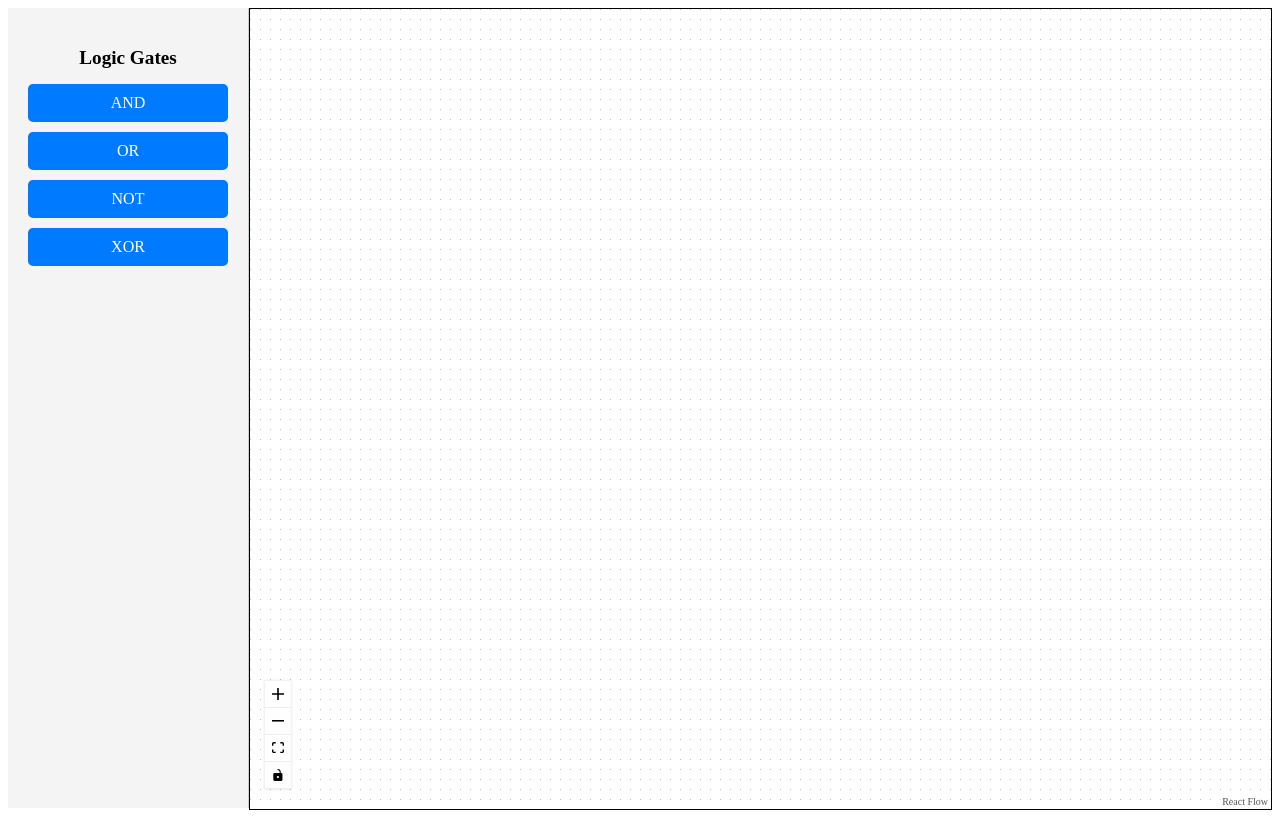
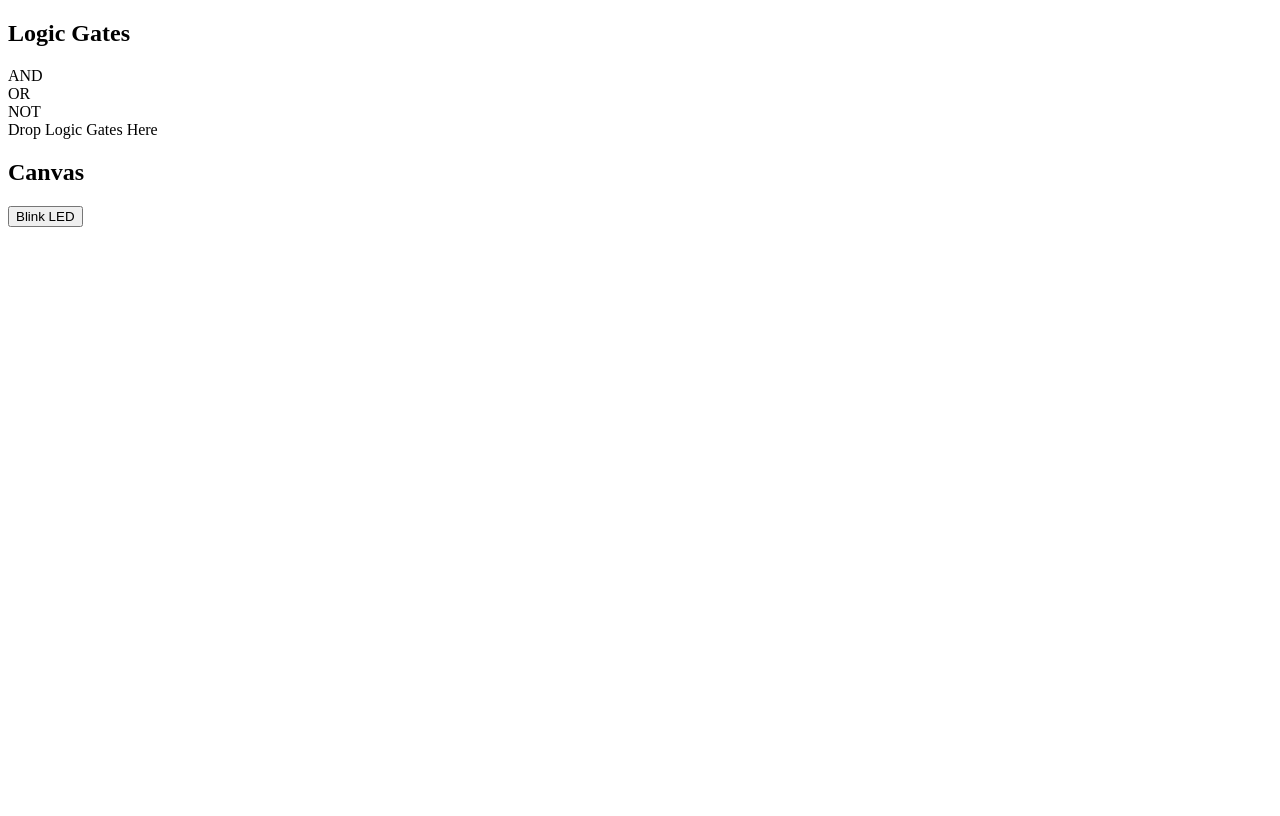
Before and after one commit to aqib123-jpg/ic-trailer-project, a React (Create React App) app: page / in a window 1280 px wide. Built offline with nearby package versions, Linux system fonts and the light colour scheme.

Commit message:
just a comment for januaray 2 2025

```diff
--- a/src/App.tsx
+++ b/src/App.tsx
@@ -1,35 +1,146 @@
-// import React, { useState } from 'react';
-// import Toolbox from './ToolBox';
-// import Canvas from './Canvas';
+import React, { useState, useRef } from "react";
+import { DndProvider, useDrag, useDrop } from "react-dnd";
+import { HTML5Backend } from "react-dnd-html5-backend";
+import "./App.css";
 
-// const App: React.FC = () => {
-//   return (
-//     <div style={{ display: 'flex' }}>
-//       <Toolbox />
-//       <Canvas />
-//     </div>
-//   );
-// };
+type GateType = "AND" | "OR" | "NOT";
 
-// export default App;
+interface LogicGate {
+  id: number;
+  type: GateType;
+  input1?: boolean;
+  input2?: boolean;
+  output?: boolean;
+}
+
+const gatesData: LogicGate[] = [
+  { id: 1, type: "AND" },
+  { id: 2, type: "OR" },
+  { id: 3, type: "NOT" },
+];
+
+const LogicGateComponent = React.forwardRef<HTMLDivElement, { gate: LogicGate }>(
+  ({ gate }, ref) => {
+    const [{ isDragging }, drag] = useDrag(() => ({
+      type: "gate",
+      item: { id: gate.id, type: gate.type },
+      collect: (monitor) => ({
+        isDragging: !!monitor.isDragging(),
+      }),
+    }));
+
+    return (
+      <div
+        ref={(node) => {
+          drag(node);
+          if (node && ref) {
+            (ref as React.RefObject<HTMLDivElement>).current = node;
+          }
+        }}
+        className={`p-2 border rounded shadow-sm bg-blue-500 text-white ${
+          isDragging ? "opacity-50" : "opacity-100"
+        } cursor-grab`}
+      >
+        {gate.type}
+      </div>
+    );
+  }
+);
 
 
-import React from 'react';
-import './App.css';
-import Canvas from './Canvas';
-import GatePalette from './GatePalette';
-import { ReactFlowProvider } from 'react-flow-renderer';
 
-const App: React.FC = () => {
+const DropZone: React.FC<{
+  onDrop: (item: { id: number; type: GateType }) => void;
+}> = ({ onDrop }) => {
+  const [{ isOver }, drop] = useDrop(() => ({
+    accept: "gate",
+    drop: (item: { id: number; type: GateType }) => onDrop(item),
+    collect: (monitor) => ({
+      isOver: !!monitor.isOver(),
+    }),
+  }));
+
+  const dropRef = useRef<HTMLDivElement | null>(null);
+
   return (
-    <div className="app">
-      <GatePalette />
-      <ReactFlowProvider>
-        <Canvas />
-      </ReactFlowProvider>
-
+    <div
+      ref={(node) => {
+        drop(node);
+        if (node && dropRef.current) {
+          dropRef.current = node;
+        }
+      }}
+      className={`w-full h-64 border-2 border-dashed rounded flex justify-center items-center ${
+        isOver ? "bg-blue-100" : "bg-gray-100"
+      }`}
+    >
+      Drop Logic Gates Here
     </div>
   );
 };
 
+
+const App: React.FC = () => {
+  const [droppedGates, setDroppedGates] = useState<LogicGate[]>([]);
+  const [ledState, setLedState] = useState(false);
+
+  const handleDrop = (item: { id: number; type: GateType }) => {
+    setDroppedGates((prev) => [
+      ...prev,
+      { id: Date.now(), type: item.type, input1: false, input2: false, output: false },
+    ]);
+  };
+
+  const handleBlink = () => {
+    if (droppedGates.some((gate) => gate.type === "AND")) {
+      setLedState((prev) => !prev);
+    }
+  };
+
+  return (
+    <DndProvider backend={HTML5Backend}>
+      <div className="flex flex-col lg:flex-row gap-4 p-4">
+        {/* Logic Gates List */}
+        <div className="flex flex-col gap-2 p-4 border rounded shadow-lg bg-white">
+          <h2 className="text-xl font-bold mb-2">Logic Gates</h2>
+          {gatesData.map((gate) => (
+            <LogicGateComponent key={gate.id} gate={gate} />
+          ))}
+        </div>
+
+        {/* Drop Zone */}
+        <div className="flex-1">
+          <DropZone onDrop={handleDrop} />
+        </div>
+
+
+        <div className="flex flex-col gap-4 items-center p-4 border rounded shadow-lg bg-white">
+          <h2 className="text-xl font-bold">Canvas</h2>
+          <div className="grid grid-cols-1 gap-2">
+            {droppedGates.map((gate) => (
+              <div
+                key={gate.id}
+                className="p-2 border rounded shadow bg-green-500 text-white"
+              >
+                {gate.type}
+              </div>
+            ))}
+          </div>
+          <button
+            className="px-4 py-2 bg-blue-500 text-white rounded shadow hover:bg-blue-600"
+            onClick={handleBlink}
+          >
+            Blink LED
+          </button>
+          <div
+            className={`w-8 h-8 rounded-full border-2 ${
+              ledState ? "bg-green-500" : "bg-red-500"
+            }`}
+          ></div>
+        </div>
+      </div>
+    </DndProvider>
+  );
+};
+
 export default App;
--- a/src/Canvas.tsx
+++ b/src/Canvas.tsx
@@ -1,62 +1,3 @@
-// import React, { useState } from 'react';
-// import ReactFlow, {
-//   addEdge,
-//   Background,
-//   Node,
-//   Edge,
-//   Connection,
-// } from 'react-flow-renderer';
-
-// const initialNodes: Node[] = []; // Empty canvas initially
-// const initialEdges: Edge[] = []; // No connections initially
-
-// const Canvas: React.FC = () => {
-//   const [nodes, setNodes] = useState<Node[]>(initialNodes);
-//   const [edges, setEdges] = useState<Edge[]>(initialEdges);
-
-//   // Handles connecting nodes
-//   const onConnect = (params: Connection) => {
-//     setEdges((eds) => addEdge(params, eds));
-//   };
-
-//   // Handles drag-and-drop of logic gates
-//   const onDrop = (event: React.DragEvent<HTMLDivElement>) => {
-//     const gateType = event.dataTransfer.getData('application/reactflow');
-//     const position = {
-//       x: event.clientX,
-//       y: event.clientY,
-//     };
-
-//     const newNode: Node = {
-//       id: `${gateType}-${nodes.length + 1}`,
-//       type: 'default',
-//       position,
-//       data: { label: gateType },
-//     };
-
-//     setNodes((nds) => nds.concat(newNode));
-//   };
-
-//   return (
-//     <div style={{ width: '100%', height: '100vh', border: '1px solid black' }}>
-//       <ReactFlow
-//         nodes={nodes}
-//         edges={edges}
-//         onConnect={onConnect}
-//         onDrop={onDrop}
-//         onDragOver={(event) => event.preventDefault()} // Allow drop
-//         fitView
-//       >
-//         <Background />
-//       </ReactFlow>
-//     </div>
-//   );
-// };
-
-// export default Canvas;
-
-
-
 import React, { useState } from 'react';
 import ReactFlow, {
   Background,
@@ -66,6 +7,7 @@ import ReactFlow, {
   Edge,
   Node,
   useReactFlow,
+  ReactFlowProvider,
 } from 'react-flow-renderer';
 
 type NodeType = Node;
@@ -81,8 +23,30 @@ const Canvas: React.FC = () => {
 
   const onConnect = (params: Connection) => setEdges((eds) => addEdge(params, eds));
 
+  // Custom Node rendering
+  const customNode = ({ data }: any) => (
+    <div
+      style={{
+        border: '1px solid black',
+        padding: '10px',
+        borderRadius: '5px',
+        width: '120px',
+        textAlign: 'center',
+      }}
+    >
+      <div>{data.label}</div>
+      {data.inputs.map((input: any) => (
+        <div key={input.id}>
+          <strong>{input.label}</strong>
+        </div>
+      ))}
+    </div>
+  );
+
   const onDrop = (event: React.DragEvent<HTMLDivElement>) => {
     event.preventDefault();
+
+    // Get the gate type from the dragged element
     const gateType = event.dataTransfer.getData('application/reactflow');
     const reactFlowBounds = event.currentTarget.getBoundingClientRect();
     const position = project({
@@ -90,11 +54,22 @@ const Canvas: React.FC = () => {
       y: event.clientY - reactFlowBounds.top,
     });
 
+    // Define inputs for different gates
+    let inputs = [];
+    if (gateType !== 'NOT') {
+      inputs = [{ id: 'input1', label: 'Input 1' }, { id: 'input2', label: 'Input 2' }];
+    } else {
+      inputs = [{ id: 'input1', label: 'Input' }];
+    }
+
     const newNode: NodeType = {
       id: `${gateType}-${nodes.length + 1}`,
-      type: 'default',
+      type: 'custom', // Use custom node type
       position,
-      data: { label: `${gateType} Gate` },
+      data: {
+        label: `${gateType} Gate`,
+        inputs: inputs, // Add inputs dynamically
+      },
     };
 
     setNodes((nds) => [...nds, newNode]);
@@ -105,7 +80,7 @@ const Canvas: React.FC = () => {
   };
 
   return (
-    <div style={{ height: '100vh', flex: 1, border: '1px solid black' }}>
+    <div style={{ height: '100vh', display: 'flex', border: '1px solid black' }}>
       <ReactFlow
         nodes={nodes}
         edges={edges}
@@ -113,8 +88,10 @@ const Canvas: React.FC = () => {
         onDrop={onDrop}
         onDragOver={onDragOver}
         fitView
+        nodesDraggable={true}  // Allow nodes to be draggable after drop
+        nodeTypes={{ custom: customNode }}  // Register custom node type
       >
-        <Background gap={10} color='#FF0000' />
+        <Background gap={10} color="#FF0000" />
         <Controls />
       </ReactFlow>
     </div>
--- a/src/GatePalette.tsx
+++ b/src/GatePalette.tsx
@@ -1,22 +1,54 @@
+// import React from 'react';
+
+// const GatePalette: React.FC = () => {
+//   const gates: string[] = ['AND', 'OR', 'NOT', 'XOR'];
+
+//   const onDragStart = (event: React.DragEvent<HTMLDivElement>, gateType: string) => {
+//     event.dataTransfer.setData('application/reactflow', gateType);
+//     event.dataTransfer.effectAllowed = 'move';
+//   };
+
+//   return (
+//     <div className="gate-palette">
+//       <h3>Logic Gates</h3>
+//       {gates.map((gate) => (
+//         <div
+//           key={gate}
+//           className="gate"
+//           draggable
+//           onDragStart={(event) => onDragStart(event, gate)}
+//         >
+//           {gate}
+//         </div>
+//       ))}
+//     </div>
+//   );
+// };
+
+// export default GatePalette;
+
+
+
+
 import React from 'react';
 
 const GatePalette: React.FC = () => {
-  const gates: string[] = ['AND', 'OR', 'NOT', 'XOR'];
+  const gates: string[] = ['AND', 'OR', 'NOT', 'XOR', 'NAND', 'NOR', 'XNOR'];
 
-  const onDragStart = (event: React.DragEvent<HTMLDivElement>, gateType: string) => {
-    event.dataTransfer.setData('application/reactflow', gateType);
-    event.dataTransfer.effectAllowed = 'move';
+  const draggingStart = (e: React.DragEvent<HTMLDivElement>, gate: string): void => {
+    e.dataTransfer.setData('application/reactflow', gate);
+    e.dataTransfer.effectAllowed = 'move';
   };
 
   return (
-    <div className="gate-palette">
-      <h3>Logic Gates</h3>
-      {gates.map((gate) => (
+    <div className="border border-black p-2 w-48">
+      <h1 className="text-xl font-semibold text-center">Logic Gates</h1>
+      {gates.map((gate, index) => (
         <div
-          key={gate}
-          className="gate"
+          key={index}
+          className="cursor-pointer px-4 py-2 bg-slate-500 my-2 text-center rounded-md"
           draggable
-          onDragStart={(event) => onDragStart(event, gate)}
+          onDragStart={(e) => draggingStart(e, gate)}
         >
           {gate}
         </div>
```
Also changed, not shown: src/index.tsx (line endings or trailing spaces).
